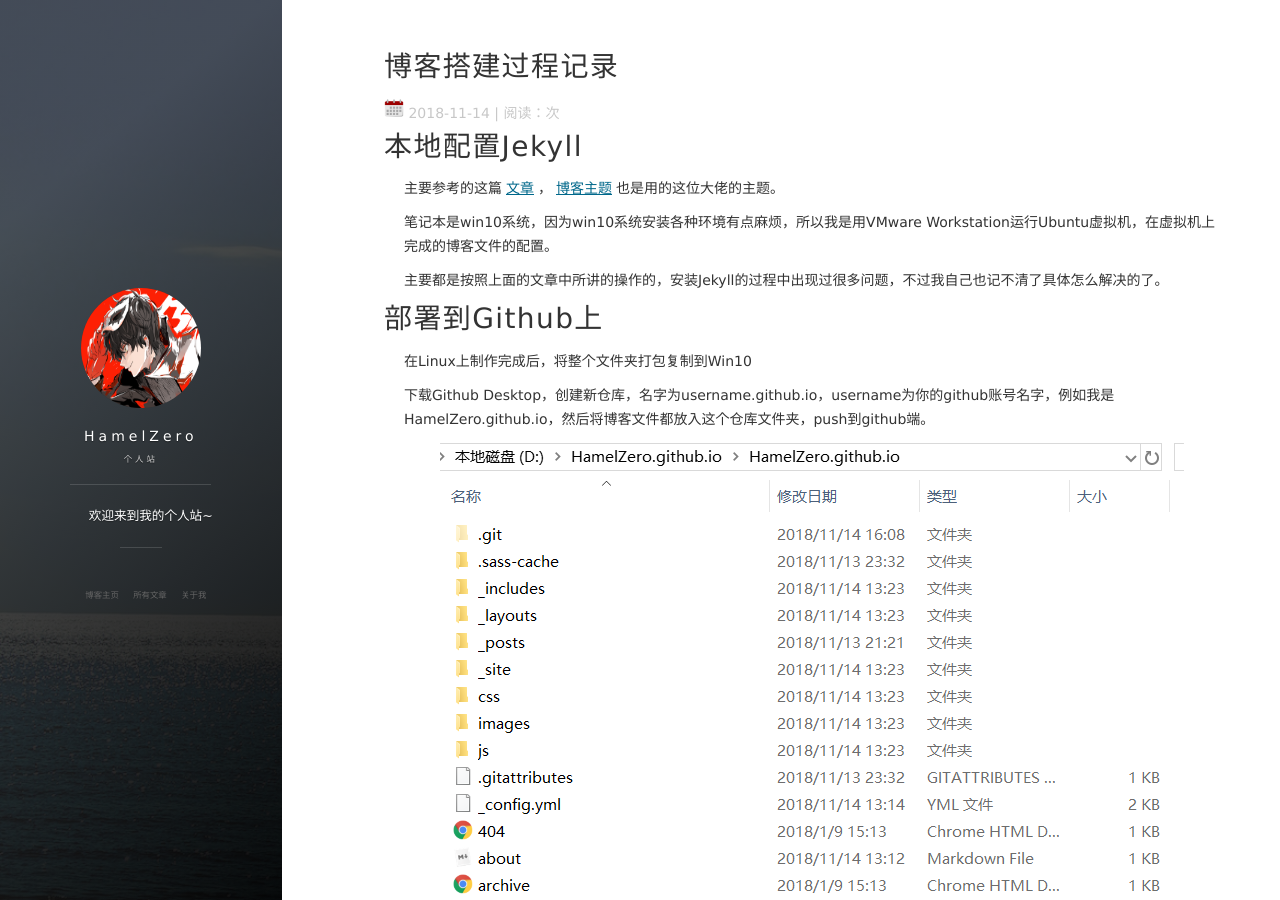
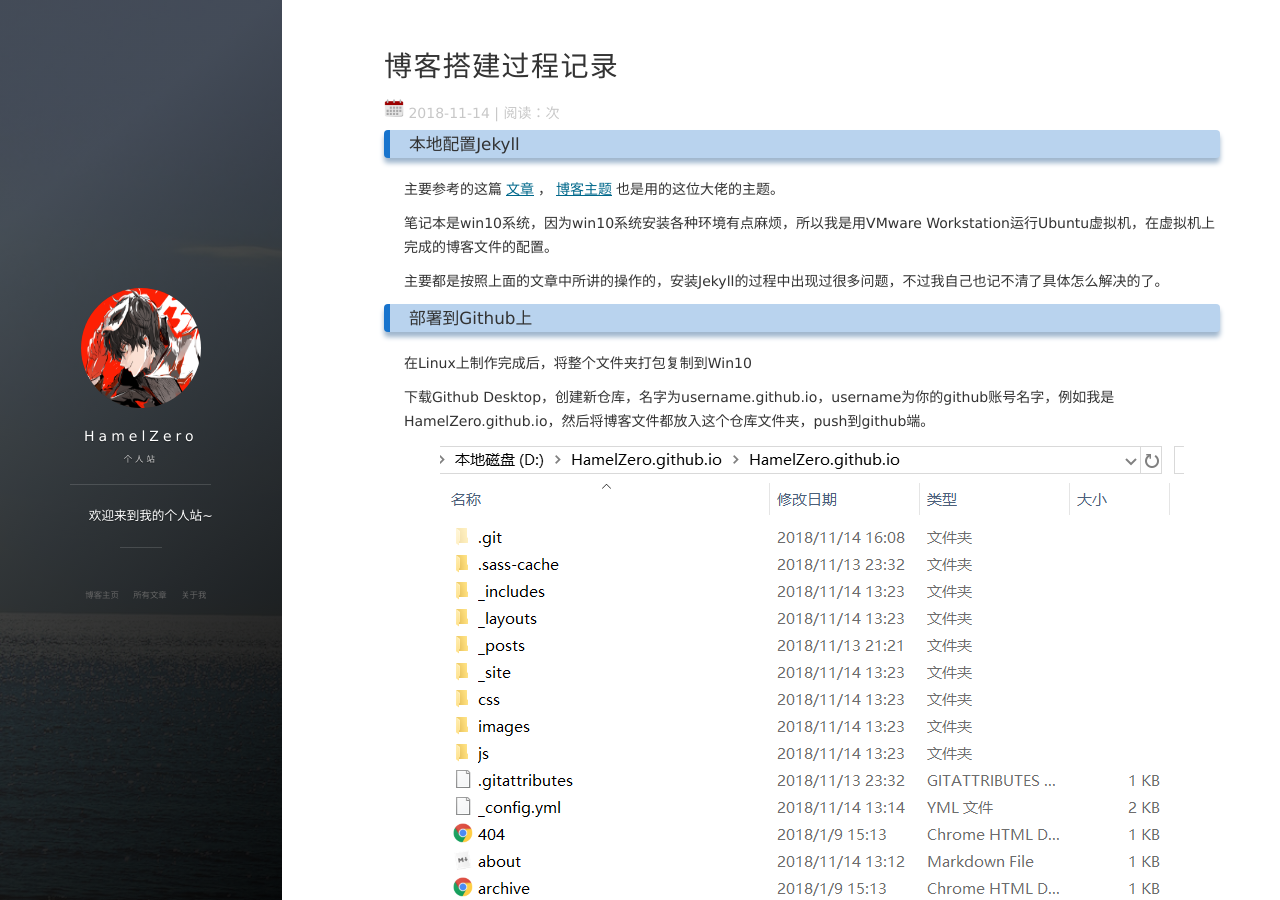
Before and after one commit to HamelZero/HamelZero.github.io, a Jekyll site: the page built from _posts/2018-11-14-博客搭建过程记录.md, in a window 1280 px wide and 900 px high. Built offline with Jekyll 4.4.1, drawn with Linux system fonts in a browser that asks for light colours; nearby versions of some CDN libraries; comment, search, counter and statistics services are not loaded.

```diff
--- a/_posts/2018-11-14-博客搭建过程记录.md
+++ b/_posts/2018-11-14-博客搭建过程记录.md
@@ -7,7 +7,7 @@ description: "Jekyll+Github托管建立博客"
 ---
 
 
-# 本地配置Jekyll
+### 本地配置Jekyll
 
 主要参考的这篇[文章](http://baixin.io/2016/10/jekyll_tutorials1/ )，[博客主题](https://github.com/leopardpan/leopardpan.github.io )也是用的这位大佬的主题。
 
@@ -17,7 +17,7 @@ description: "Jekyll+Github托管建立博客"
 
 
 
-# 部署到Github上
+### 部署到Github上
 
 在Linux上制作完成后，将整个文件夹打包复制到Win10
 
```
